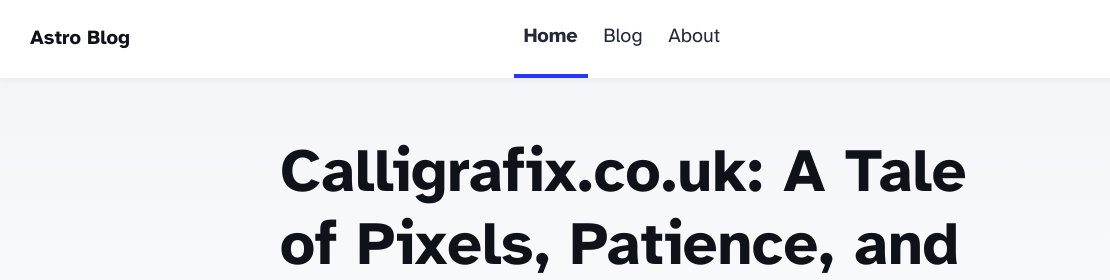
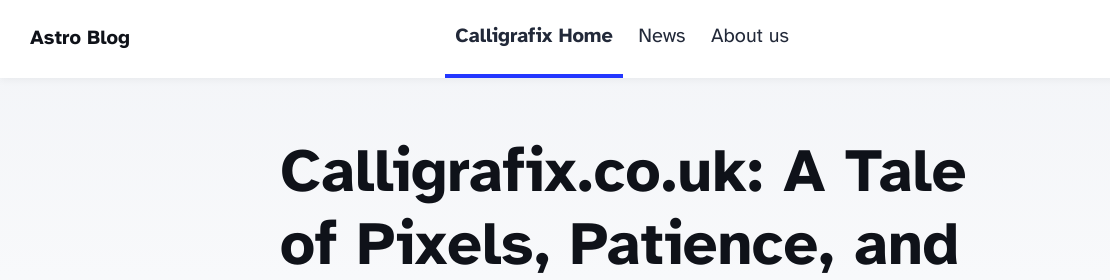
Before and after one commit to bestukonline/calligrafix, an Astro site: page / in a window 1280 px wide. Shown: the top 280 px of the page, 0-1110 px from the left. Built offline with nearby package versions, Linux system fonts and the light colour scheme; Astro itself is replaced by a stand-in of ours.

Commit message:
Update Header.astro

```diff
--- a/src/components/Header.astro
+++ b/src/components/Header.astro
@@ -7,9 +7,9 @@
 	<nav>
 		<h2><a href="/">{SITE_TITLE}</a></h2>
 		<div class="internal-links">
-			<HeaderLink href="/">Home</HeaderLink>
-			<HeaderLink href="/blog">Blog</HeaderLink>
-			<HeaderLink href="/about">About</HeaderLink>
+			<HeaderLink href="/">Calligrafix Home</HeaderLink>
+			<HeaderLink href="/blog">News</HeaderLink>
+			<HeaderLink href="/about">About us</HeaderLink>
 		</div>
 		<div class="social-links">
 			<a href="https://m.webtoo.ls/@astro" target="_blank">
```
